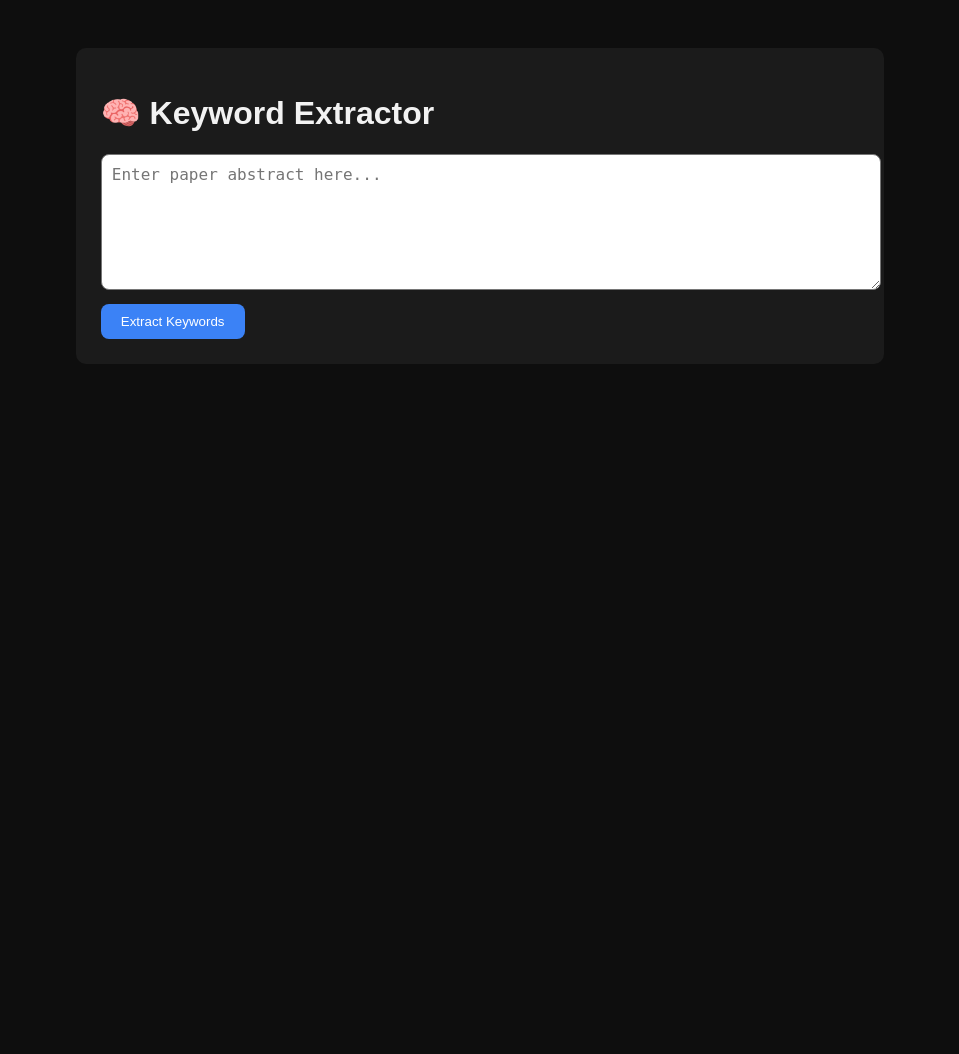
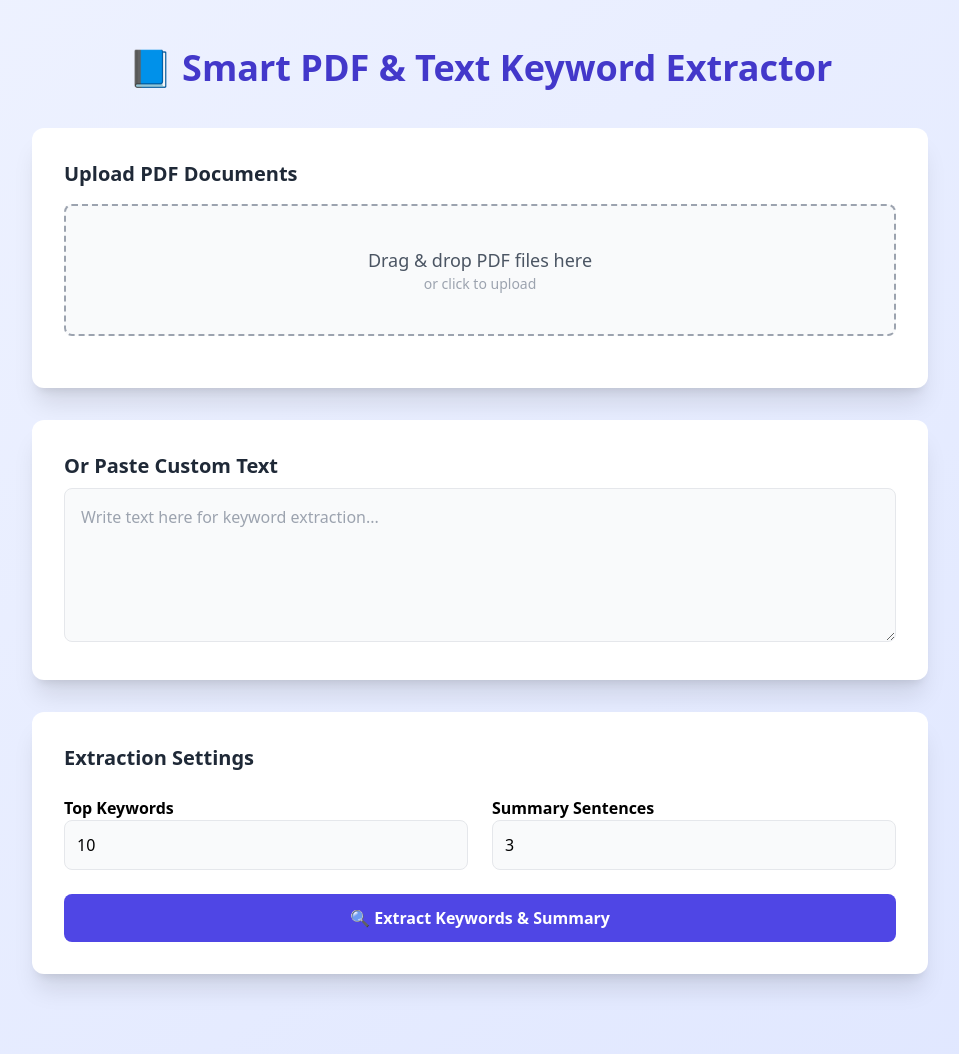
Before and after one commit to shubhamNITP/Keywords-Extraction-App-machine-Learning, a Flask app: page / in a window 1280 px wide. Shown: the whole page, without its empty margins (160-1119 px from the left). Before the commit the page ends 364 px from the top, so only its background shows below. Run offline with Flask 3, Linux system fonts and the light colour scheme; parts of the project's set-up code (start-up, migrations or seed data) failed here and were passed over; some libraries are stand-ins or nearby versions.

Commit message:
Changing UI and Adding PDF option

```diff
--- a/app/app.py
+++ b/app/app.py
@@ -1,48 +1,185 @@
+import os
+import io
+import json
+import re
+import pickle
+import fitz  # PyMuPDF for fast PDF text extraction
 from flask import Flask, request, render_template, jsonify
-import pickle
-import os
-from app.preprocess import preprocess_text
+
+# ------------------------------------------------------
+# AUTO PATH RESOLUTION
+# ------------------------------------------------------
+CURRENT_DIR = os.path.dirname(os.path.abspath(__file__))          # app/
+BASE_DIR = os.path.dirname(CURRENT_DIR)                           # MLProject/
+MODEL_DIR = os.path.join(BASE_DIR, "models")                      # MLProject/models/
+
+# ------------------------------------------------------
+# IMPORT PREPROCESSOR
+# ------------------------------------------------------
+from preprocess import preprocess_text
 
 
 app = Flask(__name__)
 
-# --- Load Model Files Dynamically ---
-BASE_DIR = os.path.dirname(os.path.dirname(os.path.abspath(__file__)))
-MODEL_DIR = os.path.join(BASE_DIR, "models")
-
+# ------------------------------------------------------
+# LOAD TRAINED MODEL FILES
+# ------------------------------------------------------
 cv = pickle.load(open(os.path.join(MODEL_DIR, "count_vectorizer.pkl"), "rb"))
 tfidf_transformer = pickle.load(open(os.path.join(MODEL_DIR, "tfidf_transformer.pkl"), "rb"))
-features_names = pickle.load(open(os.path.join(MODEL_DIR, "features_names.pkl"), "rb"))
+feature_names = pickle.load(open(os.path.join(MODEL_DIR, "features_names.pkl"), "rb"))
 
-# --- Keyword Extraction Function ---
-def get_keywords(text, topN=10):
-    text = preprocess_text(text)
-    response = {}
-    docs_words_count = tfidf_transformer.transform(cv.transform([text])).tocoo()
-    tuples = zip(docs_words_count.col, docs_words_count.data)
-    sorted_items = sorted(tuples, key=lambda x: (x[1], x[0]), reverse=True)[:topN]
-    for idx, score in sorted_items:
-        response[features_names[idx]] = round(score, 3)
-    return response
 
-@app.route('/')
-def home():
-    return render_template('index.html')
+# ------------------------------------------------------
+# FAST PDF TEXT EXTRACTION (PyMuPDF)
+# ------------------------------------------------------
+def extract_text_from_pdf(file_obj, page_ranges=None):
+    doc = fitz.open(stream=file_obj.read(), filetype="pdf")
+    num_pages = len(doc)
 
-@app.route('/extract', methods=['POST'])
+    # Determine which pages to extract
+    pages = set()
+    if page_ranges:
+        for (a, b) in page_ranges:
+            for p in range(max(1, a) - 1, min(num_pages, b)):  # convert to zero-based
+                pages.add(p)
+    else:
+        pages = set(range(num_pages))
+
+    text = ""
+    for p in sorted(pages):
+        text += doc[p].get_text("text") + "\n"
+
+    return text
+
+
+# ------------------------------------------------------
+# KEYWORD EXTRACTION USING TRAINED TF-IDF MODEL
+# ------------------------------------------------------
+def extract_keywords_trained(raw_text, top_k=10):
+    if not raw_text.strip():
+        return []
+
+    # 1. Preprocess the PDF/text exactly as training
+    clean_text = preprocess_text(raw_text)
+
+    # 2. Convert to vector using trained CountVectorizer
+    word_count_vector = cv.transform([clean_text])
+
+    # 3. Compute TF-IDF using trained transformer
+    tfidf_scores = tfidf_transformer.transform(word_count_vector)
+    scores = tfidf_scores.toarray().flatten()
+
+    # 4. Get top K words
+    top_indices = scores.argsort()[::-1][:top_k]
+
+    keywords = []
+    for idx in top_indices:
+        keywords.append({
+            "word": feature_names[idx],
+            "score": float(round(scores[idx], 3))
+        })
+
+    return keywords
+
+
+# ------------------------------------------------------
+# SIMPLE FAST SUMMARY
+# ------------------------------------------------------
+sentence_splitter = re.compile(r'(?<=[.!?])\s+')
+
+def split_sentences(text):
+    return [s.strip() for s in sentence_splitter.split(text) if len(s.strip()) > 6]
+
+def summarize_text(text, n_sentences=3):
+    sentences = split_sentences(text)
+    if not sentences:
+        return []
+
+    # Simple summary: pick longest sentences
+    ranked = sorted(sentences, key=len, reverse=True)
+    return ranked[:n_sentences]
+
+
+# ------------------------------------------------------
+# PAGE RANGE PARSER
+# ------------------------------------------------------
+def parse_page_ranges(range_str):
+    range_str = (range_str or "").strip()
+    if not range_str:
+        return None
+
+    ranges = []
+    for part in range_str.split(","):
+        part = part.strip()
+        if "-" in part:
+            a, b = part.split("-")
+            ranges.append((int(a), int(b)))
+        else:
+            ranges.append((int(part), int(part)))
+
+    return ranges
+
+
+# ------------------------------------------------------
+# ROUTES
+# ------------------------------------------------------
+@app.route("/")
+def index():
+    return render_template("index.html")
+
+
+@app.route("/extract", methods=["POST"])
 def extract():
-    user_text = request.form['text']
-    keywords = get_keywords(user_text)
-    return render_template('index.html', keywords=keywords, text=user_text)
+    files = request.files.getlist("pdf_file")
+    text_input = request.form.get("text_input", "").strip()
 
-# Optional JSON API for JavaScript integration
-@app.route('/api/extract', methods=['POST'])
-def api_extract():
-    data = request.get_json()
-    text = data.get("text", "")
-    keywords = get_keywords(text)
-    return jsonify(keywords)
+    page_ranges_json = request.form.get("page_ranges", "[]")
+    page_ranges_list = json.loads(page_ranges_json)
 
-if __name__ == '__main__':
-    port = int(os.environ.get("PORT", 5000))
-    app.run(host="0.0.0.0", port=port)
+    top_k = int(request.form.get("top_k", 10))
+    summary_count = int(request.form.get("summary_sentences", 3))
+
+    results = []
+
+    # CASE 1: Text input only
+    if text_input and not files:
+        keywords = extract_keywords_trained(text_input, top_k)
+        summary = summarize_text(text_input, summary_count)
+
+        return jsonify({
+            "results": [{
+                "filename": "Manual Text",
+                "keywords": keywords,
+                "summary": summary,
+                "snippet": text_input[:1500]
+            }]
+        })
+
+    # CASE 2: PDFs uploaded
+    for idx, pdf in enumerate(files):
+        if pdf.filename == "":
+            continue
+
+        ranges = parse_page_ranges(page_ranges_list[idx]) if idx < len(page_ranges_list) else None
+
+        pdf_bytes = pdf.read()
+        pdf_text = extract_text_from_pdf(io.BytesIO(pdf_bytes), ranges)
+
+        keywords = extract_keywords_trained(pdf_text, top_k)
+        summary = summarize_text(pdf_text, summary_count)
+
+        results.append({
+            "filename": pdf.filename,
+            "keywords": keywords,
+            "summary": summary,
+            "snippet": pdf_text[:1500] + "..." if len(pdf_text) > 1500 else pdf_text
+        })
+
+    return jsonify({"results": results})
+
+
+# ------------------------------------------------------
+# RUN SERVER
+# ------------------------------------------------------
+if __name__ == "__main__":
+    app.run(debug=True)
--- a/app/templates/index.html
+++ b/app/templates/index.html
@@ -1,25 +1,202 @@
 <!DOCTYPE html>
-<html>
+<html lang="en">
 <head>
-  <title>Keyword Extractor</title>
-  <link rel="stylesheet" href="/static/style.css">
+  <meta charset="UTF-8">
+  <title>Smart PDF Keyword Extractor</title>
+  <script src="https://cdn.tailwindcss.com"></script>
+
+  <style>
+    body {
+      background: linear-gradient(to bottom right, #eef2ff, #e0e7ff);
+    }
+    .fade {
+      animation: fadeIn 0.6s ease;
+    }
+    @keyframes fadeIn {
+      from { opacity: 0; transform: translateY(6px); }
+      to { opacity: 1; transform: translateY(0); }
+    }
+  </style>
 </head>
-<body>
-  <div class="container">
-    <h1>🧠 Keyword Extractor</h1>
-    <form method="POST" action="/extract">
-      <textarea name="text" placeholder="Enter paper abstract here..." rows="6" cols="70">{{ text or '' }}</textarea><br>
-      <button type="submit">Extract Keywords</button>
-    </form>
 
-    {% if keywords %}
-      <h2>Extracted Keywords</h2>
-      <ul>
-        {% for k, v in keywords.items() %}
-          <li>{{ k }} — {{ v }}</li>
-        {% endfor %}
-      </ul>
-    {% endif %}
+<body class="min-h-screen">
+
+<div class="max-w-4xl mx-auto py-12 fade">
+
+  <h1 class="text-4xl font-extrabold text-center text-indigo-700 mb-10">
+    📘 Smart PDF & Text Keyword Extractor
+  </h1>
+
+  <!-- Upload Section -->
+  <div class="bg-white shadow-xl rounded-xl p-8 mb-8">
+    <h2 class="text-xl font-semibold text-gray-800 mb-4">Upload PDF Documents</h2>
+
+    <div id="dropzone"
+         class="border-2 border-dashed border-gray-400 rounded-lg p-10 bg-gray-50 text-center cursor-pointer transition hover:border-indigo-400 hover:bg-indigo-50">
+      <p class="text-gray-600 text-lg">Drag & drop PDF files here</p>
+      <p class="text-gray-400 text-sm">or click to upload</p>
+      <input type="file" id="fileInput" accept="application/pdf" multiple class="hidden">
+    </div>
+
+    <div id="fileList" class="mt-5 space-y-4"></div>
   </div>
+
+  <!-- Text Input -->
+  <div class="bg-white shadow-xl rounded-xl p-8 mb-8">
+    <h2 class="text-xl font-semibold text-gray-800 mb-2">Or Paste Custom Text</h2>
+    <textarea id="text_input"
+              rows="5"
+              class="w-full p-4 border rounded-lg bg-gray-50 focus:ring-2 focus:ring-indigo-400"
+              placeholder="Write text here for keyword extraction..."></textarea>
+  </div>
+
+  <!-- Settings -->
+  <div class="bg-white shadow-xl rounded-xl p-8 mb-8">
+    <h2 class="text-xl font-semibold text-gray-800 mb-6">Extraction Settings</h2>
+
+    <div class="grid grid-cols-2 gap-6">
+
+      <div>
+        <label class="font-semibold">Top Keywords</label>
+        <input id="top_k" type="number" value="10"
+               class="w-full p-3 border rounded-lg bg-gray-50">
+      </div>
+
+      <div>
+        <label class="font-semibold">Summary Sentences</label>
+        <input id="summary_sentences" type="number" value="3"
+               class="w-full p-3 border rounded-lg bg-gray-50">
+      </div>
+
+    </div>
+
+    <button id="extractBtn"
+            class="mt-6 w-full bg-indigo-600 text-white p-3 rounded-lg font-semibold hover:bg-indigo-700 transition">
+      🔍 Extract Keywords & Summary
+    </button>
+  </div>
+
+  <!-- Results -->
+  <div id="results" class="fade"></div>
+
+</div>
+
+<script>
+  const dropzone = document.getElementById("dropzone");
+  const fileInput = document.getElementById("fileInput");
+  const fileList = document.getElementById("fileList");
+  const extractBtn = document.getElementById("extractBtn");
+
+  let files = [];
+
+  dropzone.onclick = () => fileInput.click();
+
+  dropzone.addEventListener("dragover", e => {
+    e.preventDefault();
+    dropzone.classList.add("bg-indigo-100", "border-indigo-500");
+  });
+
+  dropzone.addEventListener("dragleave", () => {
+    dropzone.classList.remove("bg-indigo-100", "border-indigo-500");
+  });
+
+  dropzone.addEventListener("drop", e => {
+    e.preventDefault();
+    dropzone.classList.remove("bg-indigo-100", "border-indigo-500");
+
+    const dropped = Array.from(e.dataTransfer.files).filter(f => f.type === "application/pdf");
+    files = [...files, ...dropped];
+    renderFiles();
+  });
+
+  fileInput.onchange = e => {
+    const selected = Array.from(e.target.files);
+    files = [...files, ...selected];
+    renderFiles();
+  };
+
+  function renderFiles() {
+    fileList.innerHTML = "";
+    files.forEach((file, i) => {
+      const div = document.createElement("div");
+      div.className =
+        "flex justify-between items-center border p-4 rounded-lg bg-gray-50 shadow";
+
+      div.innerHTML = `
+        <div class="flex items-center gap-4">
+          <span class="text-indigo-600 text-3xl">📄</span>
+          <div>
+            <p class="font-semibold">${file.name}</p>
+            <p class="text-xs text-gray-500">${(file.size / 1024).toFixed(1)} KB</p>
+          </div>
+        </div>
+
+        <input type="text"
+               placeholder="Pages e.g. 1-2,5"
+               class="range-input p-2 border rounded w-32 text-sm"
+               data-i="${i}">
+      `;
+
+      fileList.appendChild(div);
+    });
+  }
+
+
+  extractBtn.onclick = async () => {
+    extractBtn.disabled = true;
+    extractBtn.innerText = "Processing...";
+
+    const formData = new FormData();
+
+    files.forEach(file => formData.append("pdf_file", file));
+    formData.append("text_input", document.getElementById("text_input").value);
+    formData.append("top_k", document.getElementById("top_k").value);
+    formData.append("summary_sentences", document.getElementById("summary_sentences").value);
+
+    const ranges = [];
+    document.querySelectorAll(".range-input").forEach(inp => {
+      ranges[inp.dataset.i] = inp.value || "";
+    });
+    formData.append("page_ranges", JSON.stringify(ranges));
+
+    const res = await fetch("/extract", { method: "POST", body: formData });
+    const data = await res.json();
+
+    displayResults(data.results);
+
+    extractBtn.innerText = "🔍 Extract Keywords & Summary";
+    extractBtn.disabled = false;
+  };
+
+  function displayResults(results) {
+    const container = document.getElementById("results");
+    container.innerHTML = "";
+
+    results.forEach(r => {
+      const div = document.createElement("div");
+      div.className = "bg-white shadow-xl rounded-xl p-8 mb-8";
+
+      div.innerHTML = `
+        <h2 class="text-2xl font-bold text-indigo-700 mb-4">${r.filename}</h2>
+
+        <h3 class="text-lg font-semibold mb-2">Top Keywords</h3>
+        <div class="bg-black text-white p-4 rounded-lg">
+          <ul class="space-y-1">
+            ${r.keywords
+              .map(k => `<li>${k.word} — <span class="text-indigo-300">${k.score}</span></li>`).join("")}
+          </ul>
+        </div>
+
+        <h3 class="text-lg font-semibold mt-6 mb-2">Summary</h3>
+        <ul class="list-disc ml-6 space-y-1">
+          ${r.summary.map(s => `<li>${s}</li>`).join("")}
+        </ul>
+      `;
+
+      container.appendChild(div);
+    });
+  }
+</script>
+
 </body>
 </html>
```
Also changed, not shown: app/preprocess.py (+65 -7 lines).
